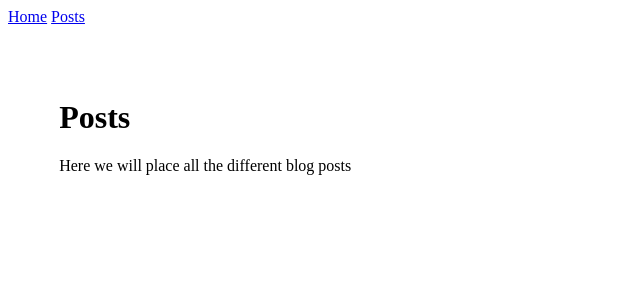
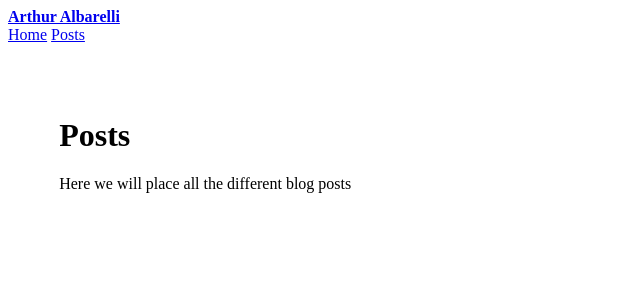
Before and after one commit to arthuralbarelli/my-blog, a SvelteKit app: page / in a window 1280 px wide. Shown: the top 300 px of the page, without its empty margins (0-640 px from the left). Built offline with nearby package versions, Linux system fonts and the light colour scheme.

Commit message:
feat(src/routes): Add header file

```diff
--- a/src/routes/+layout.svelte
+++ b/src/routes/+layout.svelte
@@ -1,3 +1,9 @@
+<script lang="ts">
+	import Header from './header.svelte'
+</script>
+
+<Header />
+
 <nav>
 		<a href="/">Home</a>
 		<a href="/posts">Posts</a>
--- /dev/null
+++ b/src/routes/header.svelte
@@ -0,0 +1,10 @@
+<script lang="ts">
+	import * as config from '$lib/config'
+</script>
+
+<nav>
+	<!--Title-->
+	<a href="/" class="title">
+		<b>{config.title}</b>
+	</a>
+</nav>
```
